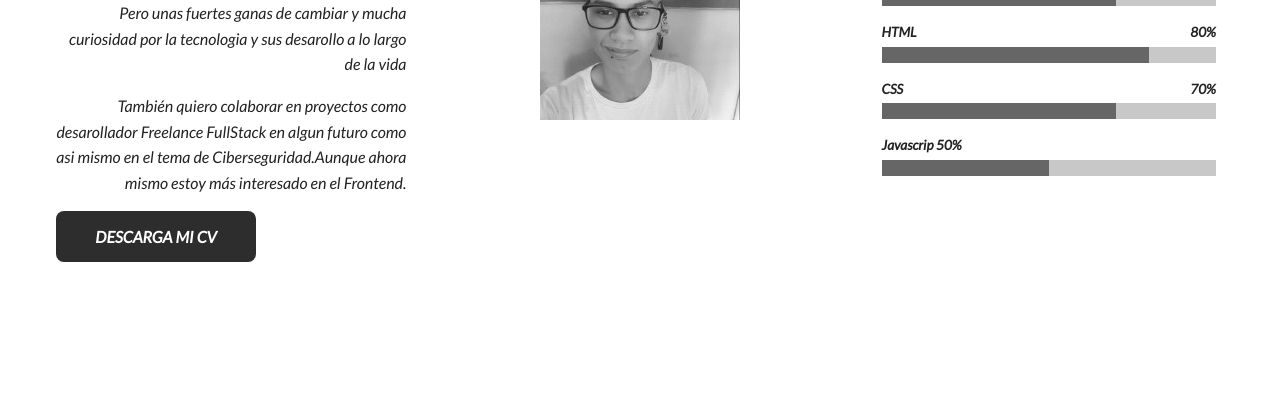
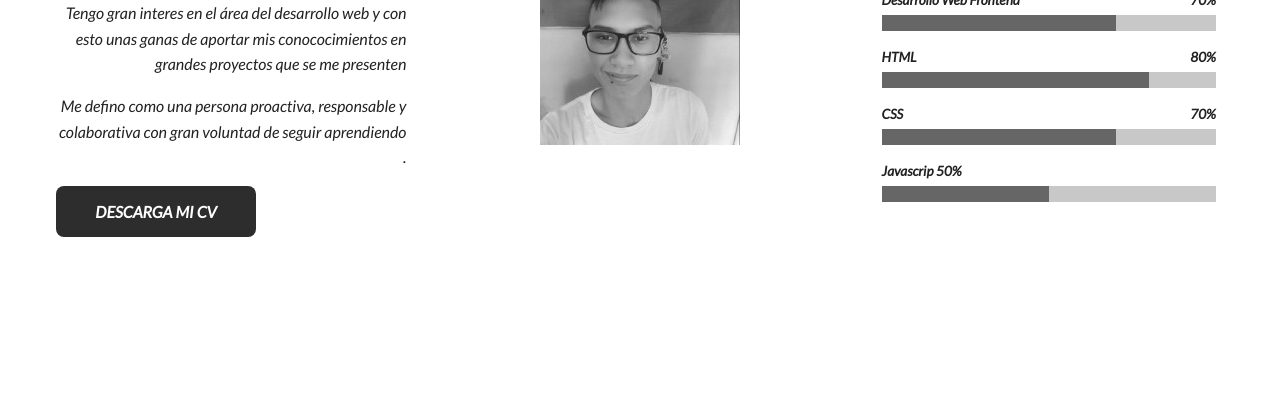
Before and after one commit to Hasmoday/Portfolio-CV, a plain HTML site: page portfolio/index.html in a window 1280 px wide. Shown: the part 1181-1576 px from the top of the page. Drawn offline with Linux system fonts and the light colour scheme.

Commit message:
Bien redactado

```diff
--- a/portfolio/index.html
+++ b/portfolio/index.html
@@ -49,7 +49,7 @@
                     <h2 class="hero-image-title">
                         Hola!<br>Soy Marcos Trullet
                     </h2>
-                    <h3>Desarollador web jr</h3>
+                    <h3>Desarollador web <i>Front-End</i></h3>
                  <a href="#contacto" class="btn">CONTÁCTAME</a>
                 </div>
             </aside>
@@ -61,9 +61,8 @@
           <aside class="text-center text-lg-right">
             <h1>Marcos Trullet</h1>
           </aside>
-          <p>Tengo poca experiencia en el área del desarrollo <i>web</i>.
-             Pero unas fuertes ganas de cambiar y mucha curiosidad por la tecnologia y sus desarollo a lo largo de la vida</p>
-          <p>También quiero colaborar en proyectos como desarollador <i>Freelance FullStack</i> en algun futuro como asi mismo en el tema de <I>Ciberseguridad</I>.Aunque ahora mismo estoy más interesado en el <i>Frontend</i>.</p>
+          <p>Tengo gran interes en el área del desarrollo <i>web</i> y con esto unas ganas de aportar mis conococimientos en grandes proyectos que se me presenten</p>
+          <p>Me defino como una persona proactiva, responsable y colaborativa con gran voluntad de seguir aprendiendo .</p>
           <div class="text-center text-lg-left">
             <a class="btn" href="https://jonmircha.com/jonmircha-cv.pdf" target="_blank" rel="noopener">DESCARGA MI CV</a>
           </div>
```
